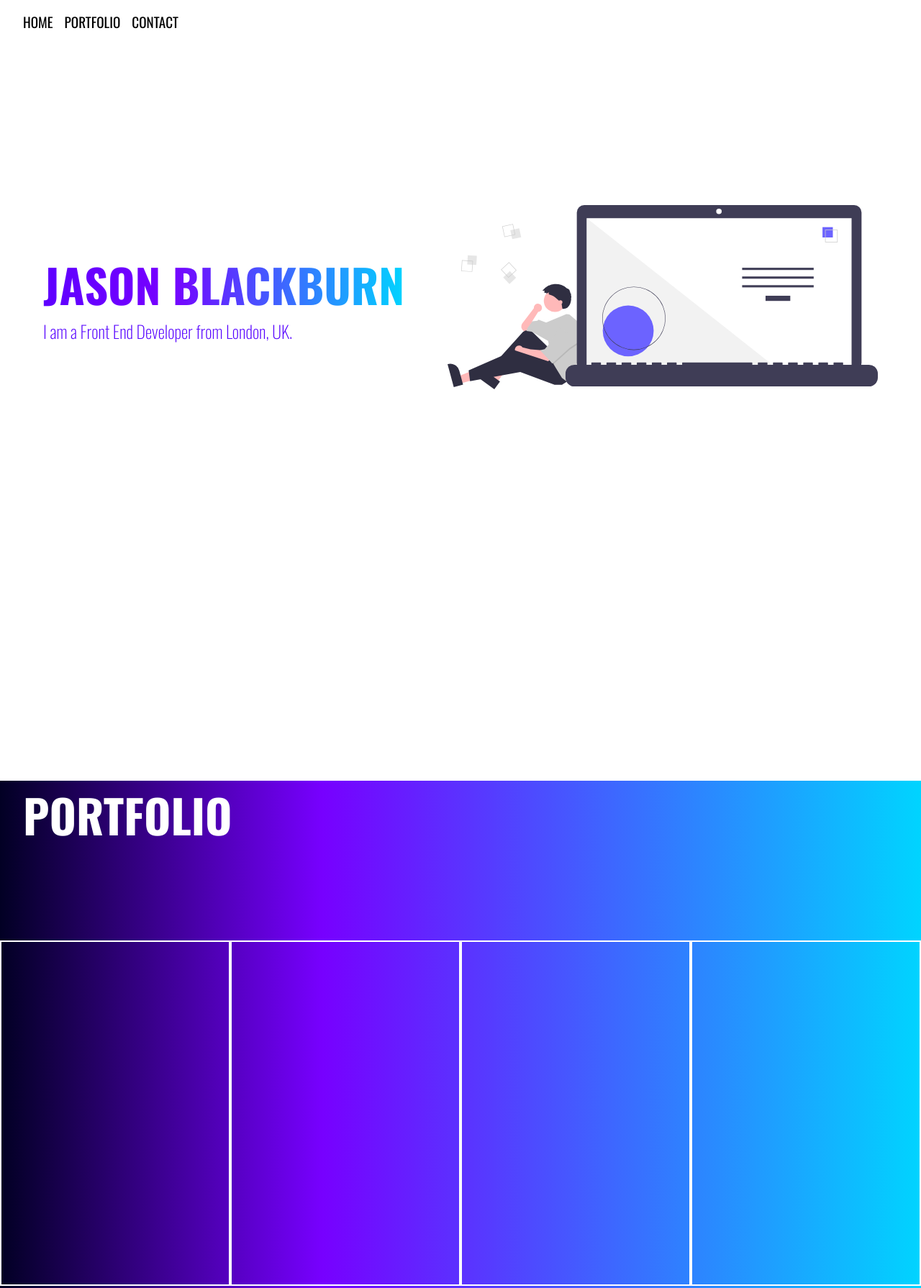
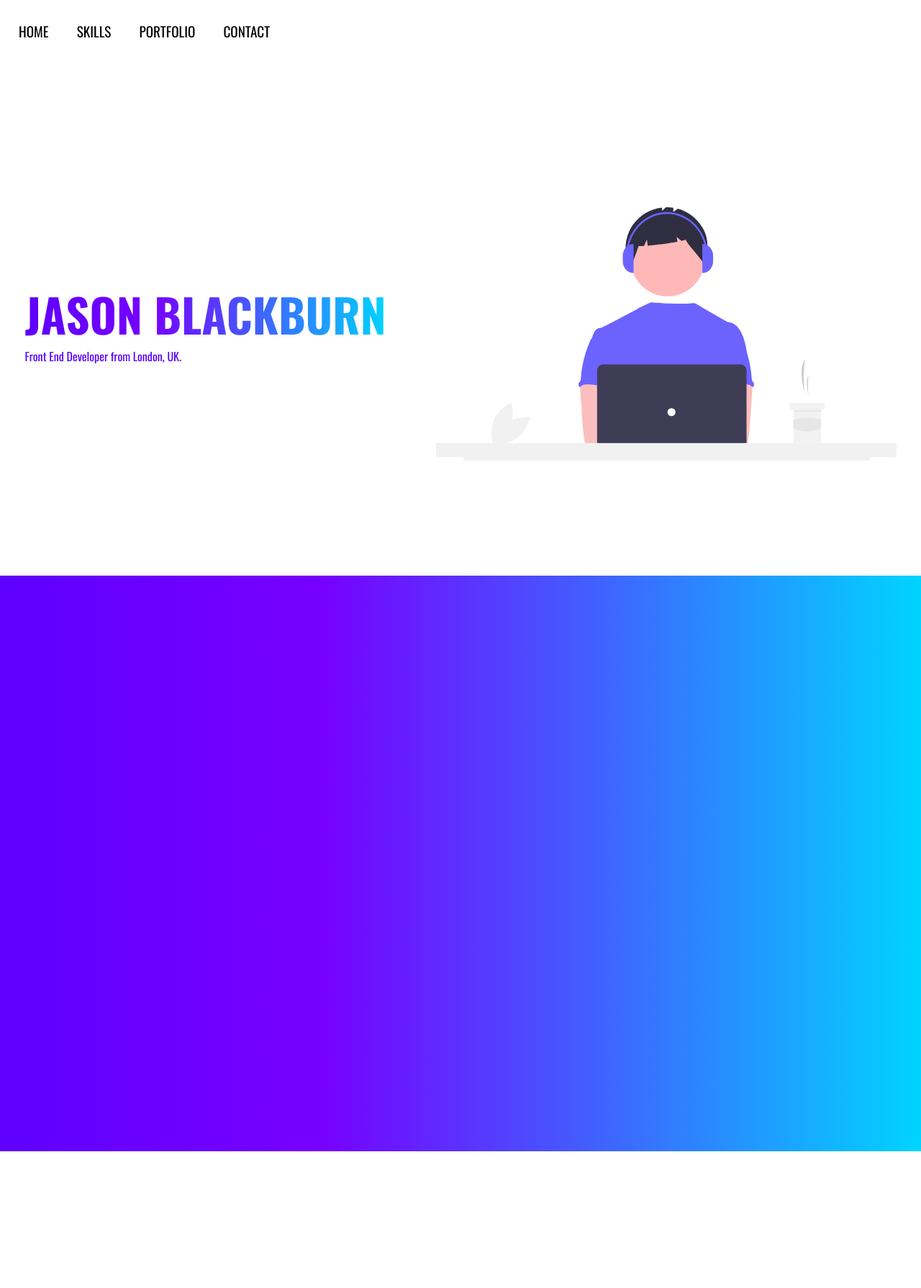
Before and after one commit to JBlackburn94/jbPortfolio, a plain HTML site: page index.html in a window 1280 px wide. Shown: the top 1790 px of the page at 72% size. After the commit the page ends 1600 px from the top, so only its background shows below. Drawn offline with nearby package versions, Linux system fonts and the light colour scheme.

Commit message:
hero section made responsive

```diff
--- a/index.html
+++ b/index.html
@@ -16,34 +16,37 @@
   </head>
   <body>
     <nav>
-      <div>
-        <ul class="navbar">
-          <li><a href="#">Home</a></li>
-          <li><a href="#portfolio">Portfolio</a></li>
-          <li><a href="#">Contact</a></li>
-        </ul>
+      <div class="navbar">
+        <a href="#" class="nav-item">Home</a>
+        <a href="#skills" class="nav-item">Skills</a>
+        <a href="#portfolio" class="nav-item">Portfolio</a>
+        <a href="#contact" class="nav-item">Contact</a>
       </div>
     </nav>
-    <section id="hero-section">
+    <header>
       <div class="hero-container">
-        <div class="main-title">
-          <h1>Jason Blackburn</h1>
-          <p class="hero-sub">I am a Front End Developer from London, UK.</p>
+        <div class="heading-container">
+          <h1 class="main-header">Jason Blackburn</h1>
+          <p class="hero-sub">Front End Developer from London, UK.</p>
         </div>
-        <div>
-          <img class="hero-image" src="img/main-image.svg" alt="" />
+
+        <img
+          class="main-image"
+          src="img/desktop-hero.svg"
+          alt="An illustration of a person on a laptop"
+        />
+      </div>
+    </header>
+    <main>
+      <section id="skills">
+        <div class="skills-container">
+          <a href="" class="skills-item"></a>
+          <a href="" class="skills-item"></a>
+          <a href="" class="skills-item"></a>
+          <a href="" class="skills-item"></a>
         </div>
-      </div>
-    </section>
-    <section id="portfolio">
-      <h2 class="portfolio-title">Portfolio</h2>
-      <div class="portfolio-section">
-        <div class="card"></div>
-        <div class="card"></div>
-        <div class="card"></div>
-        <div class="card"></div>
-      </div>
-    </section>
+      </section>
+    </main>
   </body>
   <script src="script.js"></script>
 </html>
--- a/style.css
+++ b/style.css
@@ -13,27 +13,6 @@ body {
     color: rgb(85, 0, 255);
 }
 
-h1 {
-    text-transform: uppercase;
-    font-size: 4rem;
-    background-image: linear-gradient(90deg, rgba(94,0,255,1) 0%, rgba(119,0,255,1) 35%, rgba(0,212,255,1) 100%);
-    -webkit-background-clip: text;
-    -webkit-text-fill-color: transparent;
-}
-
-h2 {
-    color: white;
-    text-transform: uppercase;
-    font-size: 4rem;
-}
-
-
-a {
-    text-transform: uppercase;
-    text-decoration: none;
-    color: black;
-}
-
 section {
     height: 100vh;
     width: auto;
@@ -41,66 +20,59 @@ section {
 
 .navbar {
     display: flex;
-    flex-flow: row nowrap;
-    list-style: none;
-    margin-inline: 1rem;
-    margin-top: 1rem;
-    font-size: 1.2rem;
+    flex-direction: row;
+    margin-left: 1em;
+    position: fixed;
 }
 
-.navbar li {
-    margin-left: 1rem;
+.nav-item {
+    margin-right: 1em;
+    margin-top: 1em;
+    font-size: 1.2em;
+    text-transform: uppercase;
+    text-decoration: none;
+    color: black;
+    padding: 10px;
 }
 
-.navbar li a:hover {
+.nav-item:hover {
     color: rgb(85, 0, 255);
-    border: 1px solid rgb(85, 0, 255);
-    padding: 2px;
+    background-color: rgb(195, 248, 249);
     transition: 0.5s;
 }
 
-
 .hero-container {
+    height: 100vh;
     display: flex;
-    justify-content: space-evenly;
+    justify-content: space-around;
+    align-items: center;
     flex-flow: row nowrap;
-    align-items: center;
-    margin-top: 30vh;
 }
 
-.hero-image {
-    height: 16rem;
-    float: right;
+.main-image {
+    height: auto;
+    max-width: 50%;
+    margin-top: 8em;
 }
 
-.hero-sub {
-    font-weight: 200;
-    font-size: 1.5rem;
+.heading-container {
+    margin-top: 6em;
 }
 
-#portfolio {
-    background: linear-gradient(90deg, rgba(2,0,36,1) 0%, rgba(119,0,255,1) 35%, rgba(0,212,255,1) 100%);
-    width: 100%;
+.main-header {
+    font-size: 4em;
+    text-transform: uppercase;
+    background: linear-gradient(90deg, rgba(94,0,255,1) 0%, rgba(119,0,255,1) 35%, rgba(0,212,255,1) 100%);
+    -webkit-background-clip: text;
+    -webkit-text-fill-color: transparent;
+    white-space: nowrap;
 }
 
-.portfolio-title {
-    text-align: left;
-    margin-left: 2rem;
+#skills {
+    background: linear-gradient(90deg, rgba(94,0,255,1) 0%, rgba(119,0,255,1) 35%, rgba(0,212,255,1) 100%);
 }
 
-.portfolio-section {
-    display: flex;
-    justify-content: space-evenly;
-}
-
-.card {
-    border: 2px solid white;
-    height: 30rem;
-    width: 20rem;
-    margin-top: 8rem;
-}
-
-@media (max-width: 390px){
+@media screen and (max-width: 780px) {
     .hero-container {
         display: flex;
         flex-flow: column nowrap;
@@ -108,21 +80,47 @@ section {
         align-items: center;
     }
 
-    .hero-image {
-        height: 8rem;
-        margin-top: 2rem;
+    .main-header {
+        font-size: 4em;
     }
 
-    .card {
-        border: 2px solid white;
-        height: 25rem;
-        width: 20rem;
-        margin-top: 8rem;
+    .hero-sub {
+        text-align: center;
     }
 
-    .portfolio-section {
-        display: flex;
-        justify-content: space-evenly;
-        flex-direction: column;
+    .main-image {
+        margin-top: 1em;
     }
 }
+
+@media screen and (max-width: 1000px) {
+    .main-header {
+        font-size: 3em;
+    }
+}
+
+@media screen and (max-width: 400px) {
+    .hero-container {
+        display: flex;
+        flex-flow: column nowrap;
+        justify-content: center;
+        align-items: center;
+    }
+
+    .main-header {
+        font-size: 2.5em;
+    }
+
+    .heading-container {
+        margin-top: -10em;
+    }
+
+    .hero-sub {
+        text-align: center;
+    }
+
+    .main-image {
+        margin-top: 1em;
+    }
+
+}
```
Also changed, not shown: img/desktop-hero.svg (added), img/main-image.svg (deleted), img/mobile-hero.svg (added).
